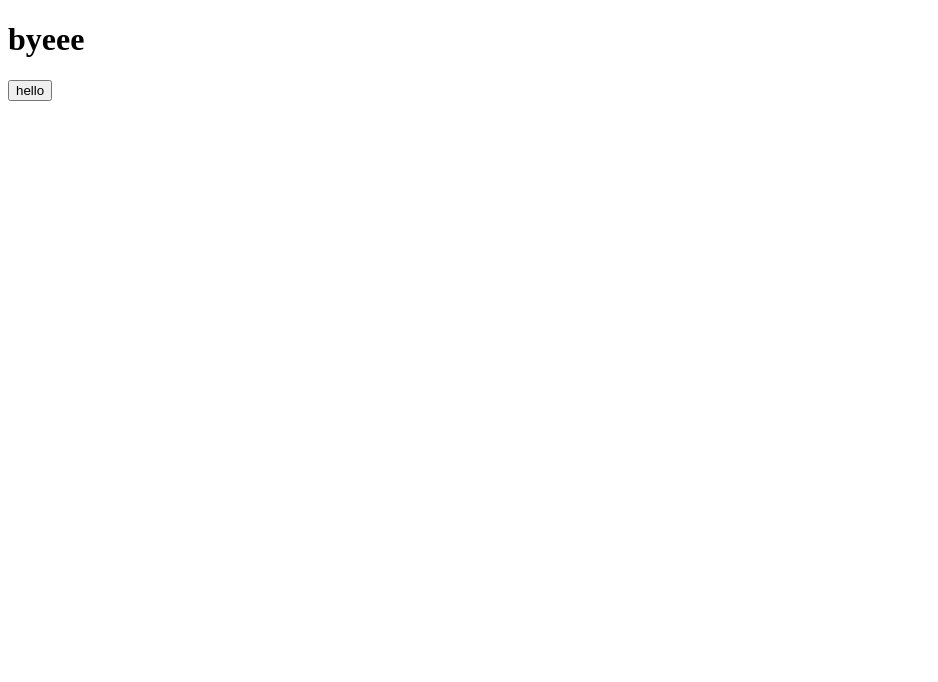
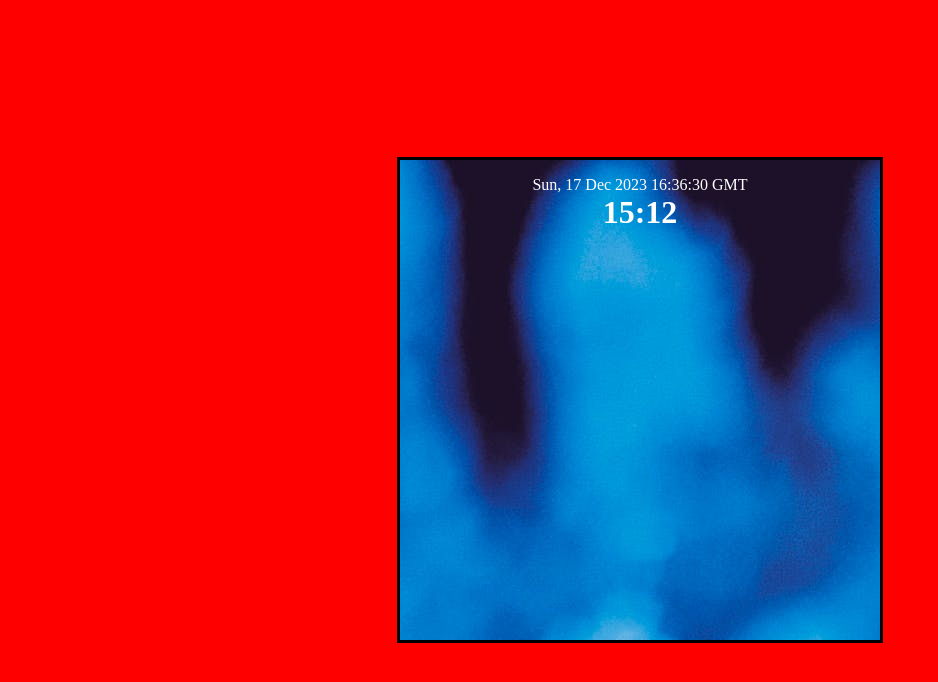
Before and after one commit to naseer12345/task_one_wallpaper_changer, a plain HTML site: page index.html in a window 1280 px wide. Shown: the whole page, without its empty margins (0-938 px from the left). Drawn offline with Linux system fonts and the light colour scheme.

Commit message:
with new changes

```diff
--- a/index.css
+++ b/index.css
@@ -0,0 +1,41 @@
+*{
+    margin: 0;
+
+}
+
+
+body{
+    display: flex;
+    justify-content: center;
+    align-items: center;
+    width: 100vw;
+    height: 100vh;
+    background-color: red;
+}
+
+.main-container{
+    width: 30em;
+    height: 30em;
+    border: 3px solid black;
+
+}
+
+
+.mcbg{
+    width: 100%;
+    height: 100%;
+    overflow: hidden;
+    display: flex;
+    flex-direction: column;
+    align-items: center;
+}
+
+.mcbgdate{
+    color: white;
+
+    display: flex;
+    flex-direction: column;
+    align-items: center;
+    position:absolute;
+    margin-top: 1em;
+}
--- a/index.html
+++ b/index.html
@@ -3,11 +3,21 @@
 <head>
     <meta charset="UTF-8">
     <meta name="viewport" content="width=device-width, initial-scale=1.0">
+
     <title>Iphone Wallpaper Changer</title>
+    <link rel="stylesheet" href="index.css">
+
 </head>
 <body>
-    <h1 id="hellotext">hello world</h1>
-    <button id="btn" >hello</button>
-    <script src="simplepracticeone.js"  ></script>
+    <div class="main-container">
+        <div class="mcbg">
+            <div class="mcbgdate">
+                <p id="kk">hey</p>
+                <h1>15:12</h1>
+            </div>
+            <img src="/rsc/bg.jpg" alt="bg" srcset="">
+        </div>
+    </div>
+    <script src="index.js" defer ></script>
 </body>
 </html>
--- /dev/null
+++ b/index.js
@@ -0,0 +1,5 @@
+const d = new Date();
+const dateString = d.toUTCString();
+const day = d.getDate()
+
+document.getElementById("kk").innerHTML = dateString;
--- a/simplepracticeone.js
+++ /dev/null
@@ -1 +0,0 @@
-document.getElementById("hellotext").innerHTML = "byeee";
```
Also changed, not shown: rsc/bg.jpg (added).
